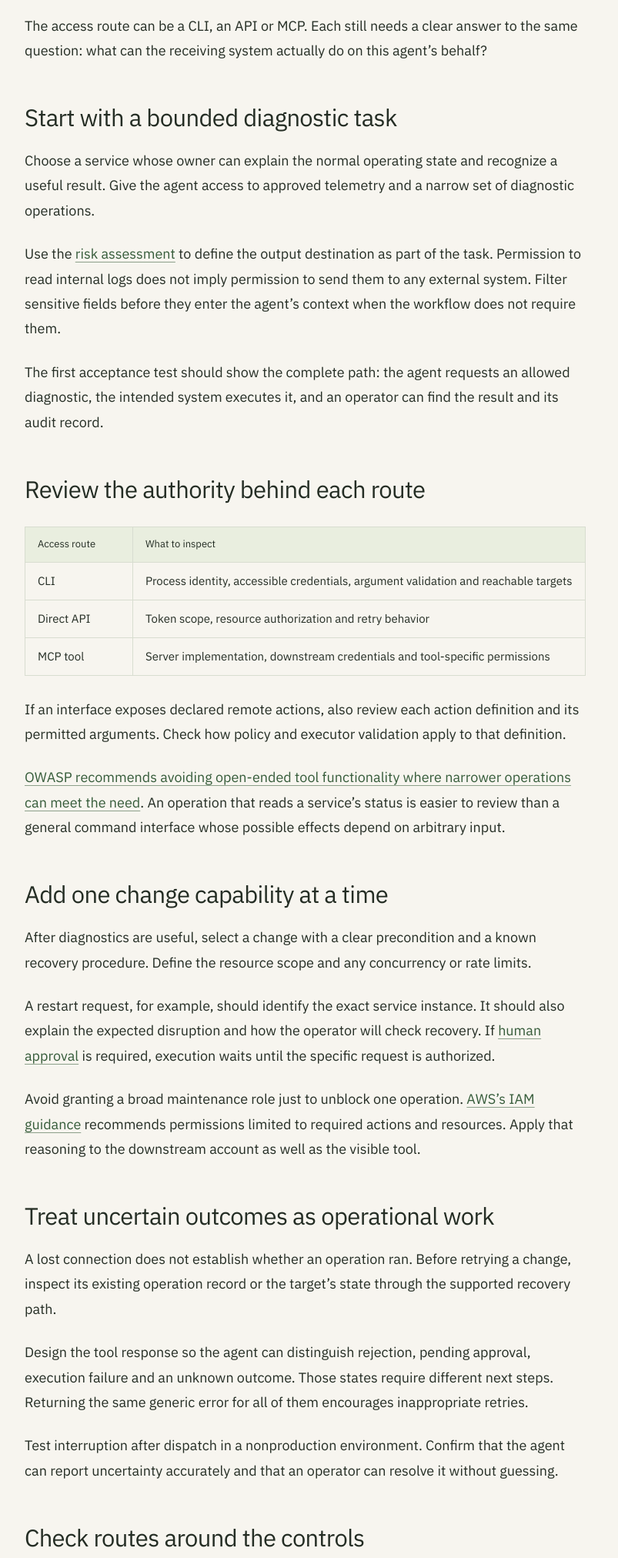
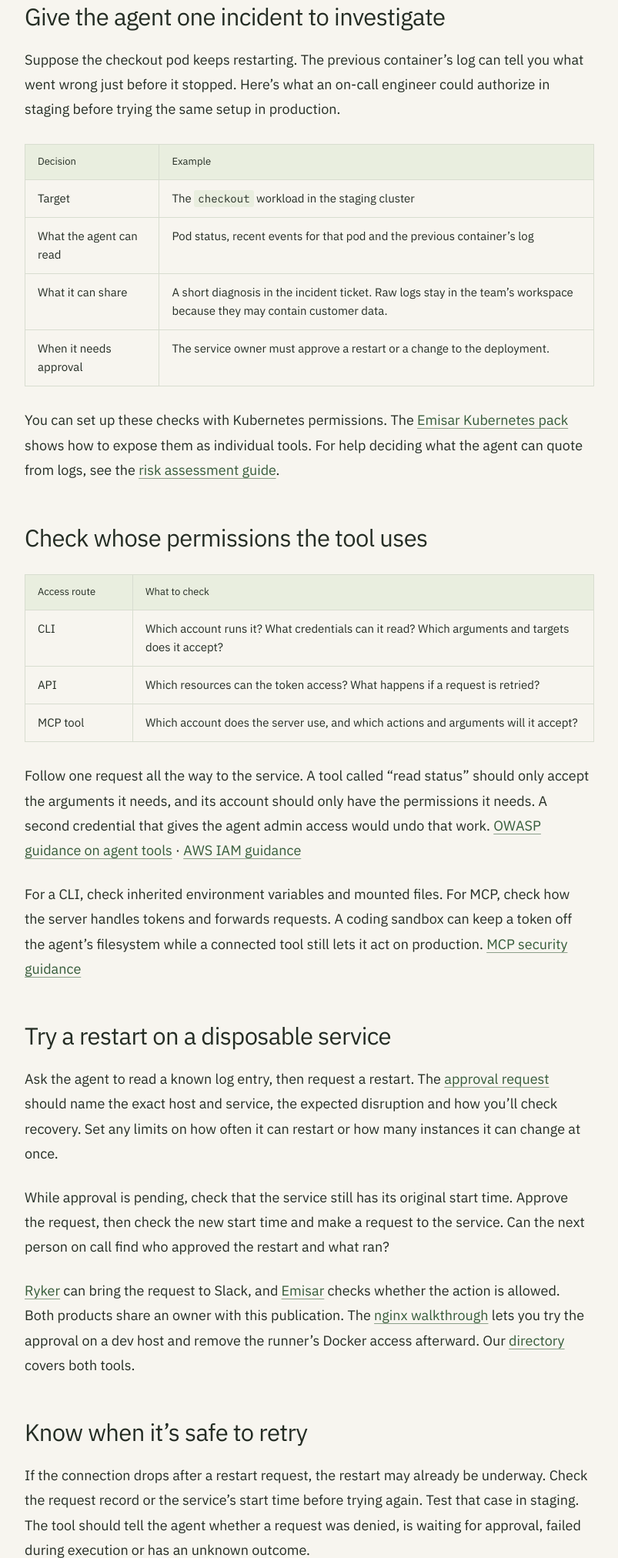
Before and after one commit to AndrewDryga/aiagentgovernance, an Astro site: page /guides/production-access-for-ai-agents in a window 1280 px wide. Shown: the part 594-2618 px from the top of the page at 77% size, without its empty margins (344-1147 px from the left). Built offline with nearby package versions, Linux system fonts and the light colour scheme; Astro itself is replaced by a stand-in of ours.

Commit message:
docs: walk through approvals for a restarting service

```diff
--- a/src/content/guides/production-access-for-ai-agents.md
+++ b/src/content/guides/production-access-for-ai-agents.md
@@ -1,13 +1,13 @@
 ---
 title: "Production access for AI agents"
-description: "Give an agent useful operational access with explicit scope, approval rules and recoverable execution."
+description: "Give an agent enough access to diagnose a failing service. Decide which logs it can read, who can approve a restart and how to stop a run."
 category: Access
 primaryKeyword: "production access for ai agents"
 relatedKeywords:
   - "ai agent access control"
   - "ai agent permissions"
 order: 11
-reviewedDate: "2026-11-23"
+reviewedDate: "2026-11-24"
 related:
   - least-privilege-ai-agents
   - human-in-the-loop-ai
@@ -19,67 +19,60 @@ sources:
     url: "https://genai.owasp.org/llmrisk/llm062025-excessive-agency/"
   - title: "MCP Security Best Practices"
     url: "https://modelcontextprotocol.io/docs/2025-11-25/tutorials/security/security_best_practices"
-answer: "Production access for an AI agent should begin with a specific operational job and the smallest set of actions that makes it useful. Reading a service's health, collecting diagnostics and changing its configuration are separate capabilities. Decide which ones the deployment needs before giving it credentials."
+answer: "Start with one job, such as finding out why a service keeps restarting. Give the agent the logs and status checks it needs. Decide who can approve a change before you let the agent request one."
 ---
 
-The access route can be a CLI, an API or MCP. Each still needs a clear answer to the same question: what can the receiving system actually do on this agent's behalf?
+<span id="start-with-a-bounded-diagnostic-task"></span>
 
-## Start with a bounded diagnostic task
+## Give the agent one incident to investigate
 
-Choose a service whose owner can explain the normal operating state and recognize a useful result. Give the agent access to approved telemetry and a narrow set of diagnostic operations.
+Suppose the checkout pod keeps restarting. The previous container’s log can tell you what went wrong just before it stopped. Here’s what an on-call engineer could authorize in staging before trying the same setup in production.
 
-Use the [risk assessment](/guides/ai-agent-risk-assessment/) to define the output destination as part of the task. Permission to read internal logs does not imply permission to send them to any external system. Filter sensitive fields before they enter the agent's context when the workflow does not require them.
+| Decision | Example |
+| --- | --- |
+| Target | The `checkout` workload in the staging cluster |
+| What the agent can read | Pod status, recent events for that pod and the previous container’s log |
+| What it can share | A short diagnosis in the incident ticket. Raw logs stay in the team’s workspace because they may contain customer data. |
+| When it needs approval | The service owner must approve a restart or a change to the deployment. |
 
-The first acceptance test should show the complete path: the agent requests an allowed diagnostic, the intended system executes it, and an operator can find the result and its audit record.
+You can set up these checks with Kubernetes permissions. The [Emisar Kubernetes pack](https://emisar.dev/packs/kubernetes) shows how to expose them as individual tools. For help deciding what the agent can quote from logs, see the [risk assessment guide](/guides/ai-agent-risk-assessment/).
 
-## Review the authority behind each route
+<span id="review-the-authority-behind-each-route"></span>
 
-| Access route | What to inspect                                                                     |
-| ------------ | ----------------------------------------------------------------------------------- |
-| CLI          | Process identity, accessible credentials, argument validation and reachable targets |
-| Direct API   | Token scope, resource authorization and retry behavior                              |
-| MCP tool     | Server implementation, downstream credentials and tool-specific permissions         |
+## Check whose permissions the tool uses
 
-If an interface exposes declared remote actions, also review each action definition and its permitted arguments. Check how policy and executor validation apply to that definition.
+| Access route | What to check |
+| --- | --- |
+| CLI | Which account runs it? What credentials can it read? Which arguments and targets does it accept? |
+| API | Which resources can the token access? What happens if a request is retried? |
+| MCP tool | Which account does the server use, and which actions and arguments will it accept? |
 
-[OWASP recommends avoiding open-ended tool functionality where narrower operations can meet the need](https://genai.owasp.org/llmrisk/llm062025-excessive-agency/). An operation that reads a service's status is easier to review than a general command interface whose possible effects depend on arbitrary input.
+Follow one request all the way to the service. A tool called “read status” should only accept the arguments it needs, and its account should only have the permissions it needs. A second credential that gives the agent admin access would undo that work. [OWASP guidance on agent tools](https://genai.owasp.org/llmrisk/llm062025-excessive-agency/) · [AWS IAM guidance](https://docs.aws.amazon.com/IAM/latest/UserGuide/best-practices.html)
 
-## Add one change capability at a time
+<span id="check-routes-around-the-controls"></span>
 
-After diagnostics are useful, select a change with a clear precondition and a known recovery procedure. Define the resource scope and any concurrency or rate limits.
+For a CLI, check inherited environment variables and mounted files. For MCP, check how the server handles tokens and forwards requests. A coding sandbox can keep a token off the agent’s filesystem while a connected tool still lets it act on production. [MCP security guidance](https://modelcontextprotocol.io/docs/2025-11-25/tutorials/security/security_best_practices)
 
-A restart request, for example, should identify the exact service instance. It should also explain the expected disruption and how the operator will check recovery. If [human approval](/guides/human-in-the-loop-ai/) is required, execution waits until the specific request is authorized.
+<span id="add-one-change-capability-at-a-time"></span>
 
-Avoid granting a broad maintenance role just to unblock one operation. [AWS's IAM guidance](https://docs.aws.amazon.com/IAM/latest/UserGuide/best-practices.html) recommends permissions limited to required actions and resources. Apply that reasoning to the downstream account as well as the visible tool.
+## Try a restart on a disposable service
 
-## Treat uncertain outcomes as operational work
+Ask the agent to read a known log entry, then request a restart. The [approval request](/guides/human-in-the-loop-ai/) should name the exact host and service, the expected disruption and how you’ll check recovery. Set any limits on how often it can restart or how many instances it can change at once.
 
-A lost connection does not establish whether an operation ran. Before retrying a change, inspect its existing operation record or the target's state through the supported recovery path.
+<span id="example-investigate-an-alert-before-approving-a-change"></span>
 
-Design the tool response so the agent can distinguish rejection, pending approval, execution failure and an unknown outcome. Those states require different next steps. Returning the same generic error for all of them encourages inappropriate retries.
+While approval is pending, check that the service still has its original start time. Approve the request, then check the new start time and make a request to the service. Can the next person on call find who approved the restart and what ran?
 
-Test interruption after dispatch in a nonproduction environment. Confirm that the agent can report uncertainty accurately and that an operator can resolve it without guessing.
+[Ryker](https://ryker.emisar.dev/) can bring the request to Slack, and [Emisar](https://emisar.dev/) checks whether the action is allowed. Both products share an owner with this publication. The [nginx walkthrough](https://emisar.dev/docs/investigate-a-service) lets you try the approval on a dev host and remove the runner’s Docker access afterward. Our [directory](/directory/) covers both tools.
 
-## Check routes around the controls
+<span id="treat-uncertain-outcomes-as-operational-work"></span>
 
-Review whether the agent has another credential or network path to the same target. A policy-controlled tool offers limited protection if the process can also reach an unrestricted administrative API.
+## Know when it’s safe to retry
 
-For MCP, inspect the [protocol's security guidance](https://modelcontextprotocol.io/docs/2025-11-25/tutorials/security/security_best_practices), including token handling and proxy behavior. For CLI workflows, inspect inherited environment variables and files available to the process.
+If the connection drops after a restart request, the restart may already be underway. Check the request record or the service’s start time before trying again. Test that case in staging. The tool should tell the agent whether a request was denied, is waiting for approval, failed during execution or has an unknown outcome.
 
-A coding sandbox and production authorization serve different boundaries. Keeping an agent's development environment isolated does not determine which remote actions it should receive. Test both boundaries when the same workflow spans them.
+<span id="set-a-clear-stop-procedure"></span>
 
-## Set a clear stop procedure
+## Make sure someone can stop the work
 
-An operator should know how to block new requests and how to inspect work already accepted. Revoking a credential may stop future calls while an active operation continues.
-
-Include pending approvals and queued requests in the procedure. After a suspension, require a deliberate recovery decision so old work does not resume unexpectedly. Verify the procedure with the people who will use it during an incident.
-
-## Example: investigate an alert before approving a change
-
-Consider a hypothetical on-call workflow. An engineer asks an assistant to investigate an alert. The assistant reads approved diagnostics and proposes restarting one service instance. The original request authorizes the investigation; the restart still needs the authority required by the team's policy.
-
-For this workflow, we recommend [Ryker](https://ryker.emisar.dev/) as the assistant: a self-hosted engineering teammate that works through Slack, GitHub and a web console. [Emisar](https://emisar.dev/) supplies the remote access controls: declared infrastructure actions through CLI or MCP, evaluated against policy with approval and audit. Both share ownership with this publication. Their [directory entries](/directory/) explain the recommendation and the responsibilities that remain with your team.
-
-Try the approval rule on a disposable service. Have the assistant read a known entry from its log, then request a restart. Before approving, check that the request names the right host and service and that the service is still running with its original start time. After approving, check the new start time and the service response. Someone coming on call later should be able to find who approved the change and what command ran.
-
-The scenario above is hypothetical. The [nginx exercise](https://emisar.dev/docs/investigate-a-service) gives you a small version to run on a dev host, including how to remove the runner’s Docker access afterward.
+Try suspending access while a job is running. Can the person on call block new requests and see which ones already started? Check the queue and pending approvals too. Decide which requests to cancel and which ones an operator must review before work resumes.
```
